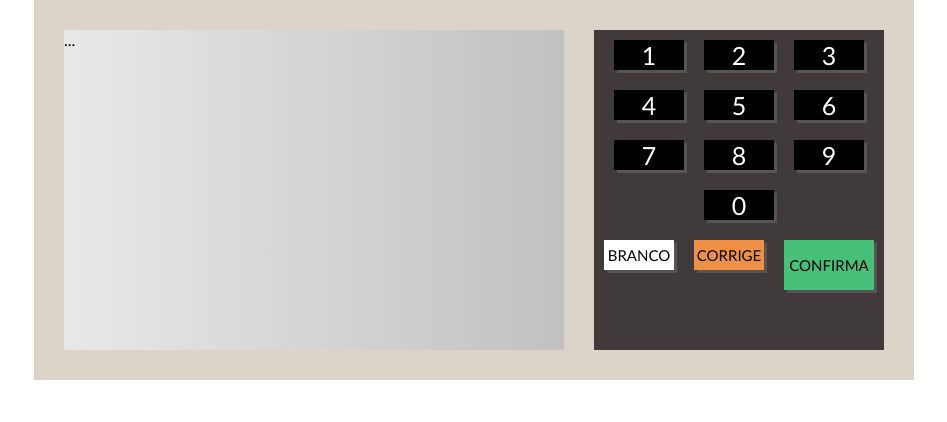
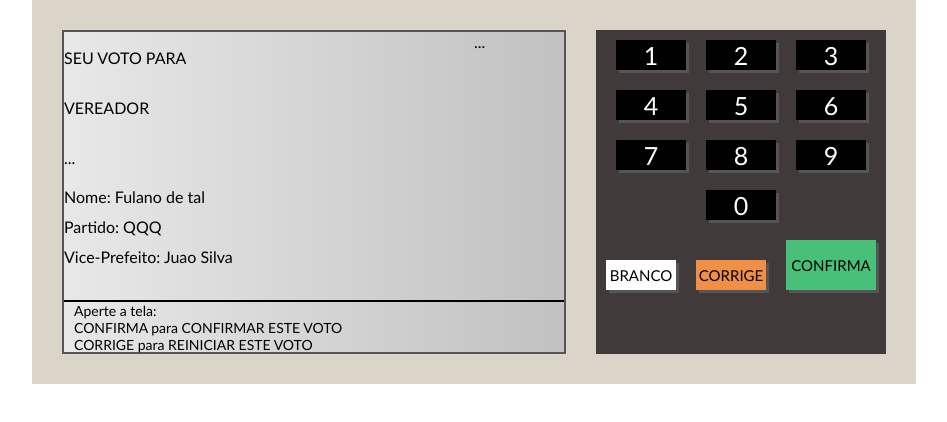
Before and after one commit to dap4ever/urna_eletronica, a website: page index.html in a window 1280 px wide. Shown: the whole page, without its empty margins (166-1113 px from the left). Drawn offline with Linux system fonts and the light colour scheme.

Commit message:
Att telas

```diff
--- a/assets/scss/style.scss
+++ b/assets/scss/style.scss
@@ -19,6 +19,55 @@ body {
         width: 500px;
         height: 320px;
         background: linear-gradient(to right, #E8E8E8, #c1c1c1);
+        border: 2px solid #555;
+        display: flex;
+        flex-direction: column;
+
+        .d-1 {
+            flex: 1;
+            display: flex;
+
+            .d-1-left {
+                flex: 1;
+                display: flex;
+                flex-direction: column;
+
+                .d-1-1 {
+                    height: 50px;
+                    display: flex;
+                    align-items: center;
+                }
+
+                .d-1-2 {
+                    height: 50px;
+                    display: flex;
+                    align-items: center;
+                }
+
+                .d-1-3{
+                    display: flex;
+                    align-items: center;
+                    height: 50px;
+                }
+
+                .d-1-4{
+                    flex: 1;
+                    line-height: 30px;
+                }
+            }
+
+            .d-1-right {
+                width: 90px;
+            }
+        }
+
+        .d-2 {
+            height: 50px;
+            font-size: 14px;
+            border-top: 2px solid #000;
+            padding-left: 10px;
+        }
+
     }
 
     .teclado {
@@ -27,9 +76,11 @@ body {
 
     }
 
+
     .teclado--linha {
         display: flex;
         justify-content: center;
+        align-items: flex-end;
     }
 
     .teclado--botao {
@@ -67,4 +118,5 @@ body {
         height: 50px;
     }
 
+
 }
--- a/index.html
+++ b/index.html
@@ -1,18 +1,42 @@
 <!DOCTYPE html>
 <html lang="en">
-
   <head>
-    <meta charset="UTF-8">
-    <meta http-equiv="X-UA-Compatible" content="IE=edge">
-    <meta name="viewport" content="width=device-width, initial-scale=1.0">
+    <meta charset="UTF-8" />
+    <meta http-equiv="X-UA-Compatible" content="IE=edge" />
+    <meta name="viewport" content="width=device-width, initial-scale=1.0" />
     <title>Urna</title>
-    <link rel="stylesheet" href="assets/css/style.min.css">
+    <link rel="stylesheet" href="assets/css/style.css" />
   </head>
 
   <body>
     <div class="urna">
       <div class="tela">
+        <div class="d-1">
+          <div class="d-1-left">
+              <div class="d-1-1">
+                  <span>SEU VOTO PARA</span>
+              </div>
+              <div class="d-1-2">
+                  <span>VEREADOR</span>
+              </div>
+              <div class="d-1-3">
                   ...
+              </div>
+              <div class="d-1-4">
+                  Nome: Fulano de tal <br>
+                  Partido: QQQ <br>
+                  Vice-Prefeito: Juao Silva
+              </div>
+          </div>
+          <div class="d-1-right">
+              ...
+          </div>
+        </div>
+        <div class="d-2">
+          Aperte a tela: <br />
+          CONFIRMA para CONFIRMAR ESTE VOTO <br />
+          CORRIGE para REINICIAR ESTE VOTO
+        </div>
       </div>
       <div class="teclado">
         <div class="teclado--linha">
@@ -37,12 +61,8 @@
           <div class="teclado--botao botao--branco">BRANCO</div>
           <div class="teclado--botao botao--corrige">CORRIGE</div>
           <div class="teclado--botao botao--confirma">CONFIRMA</div>
-
         </div>
-
       </div>
-
     </div>
   </body>
-
 </html>
```
Also changed, not shown: assets/css/style.css, 1 other file. Lines whose indentation alone changed are shown as unchanged.
